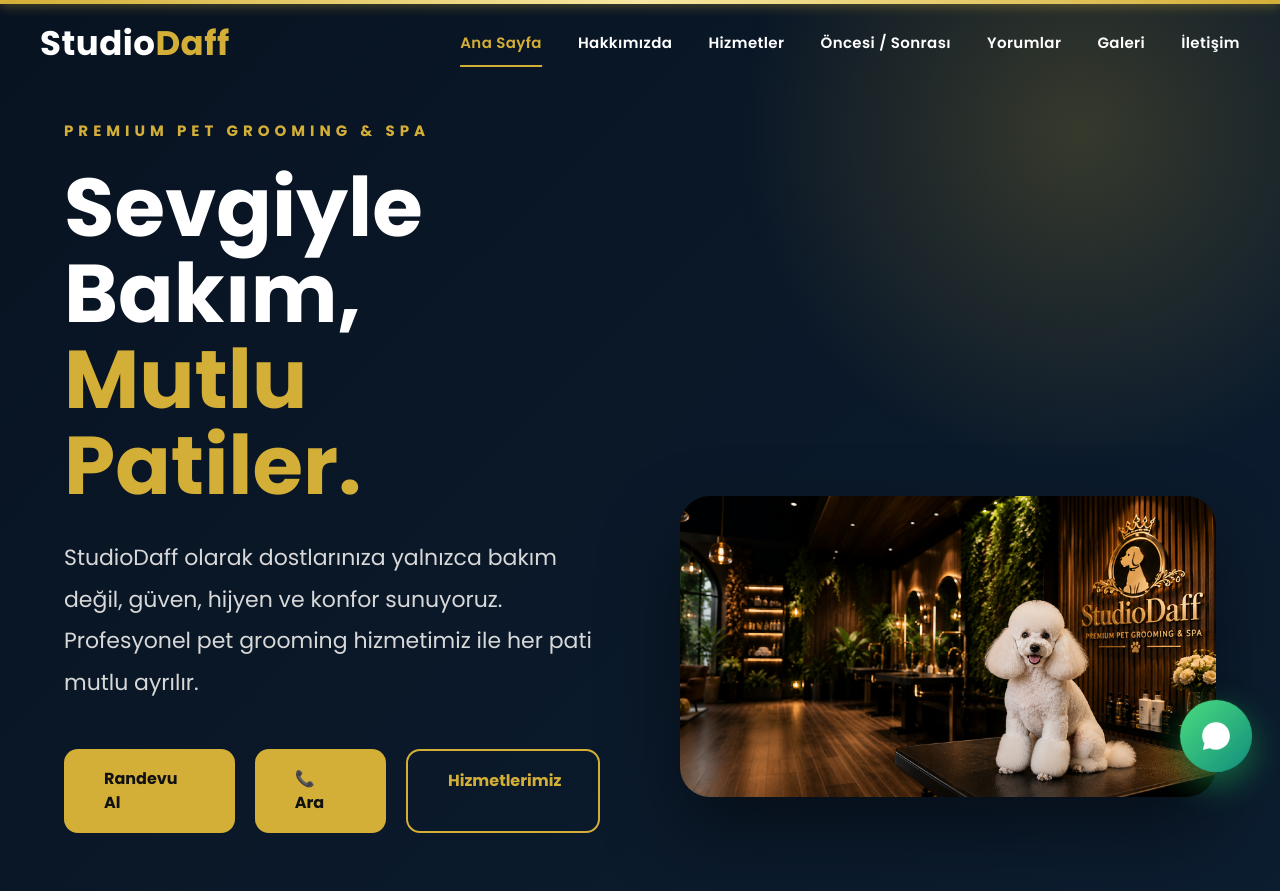
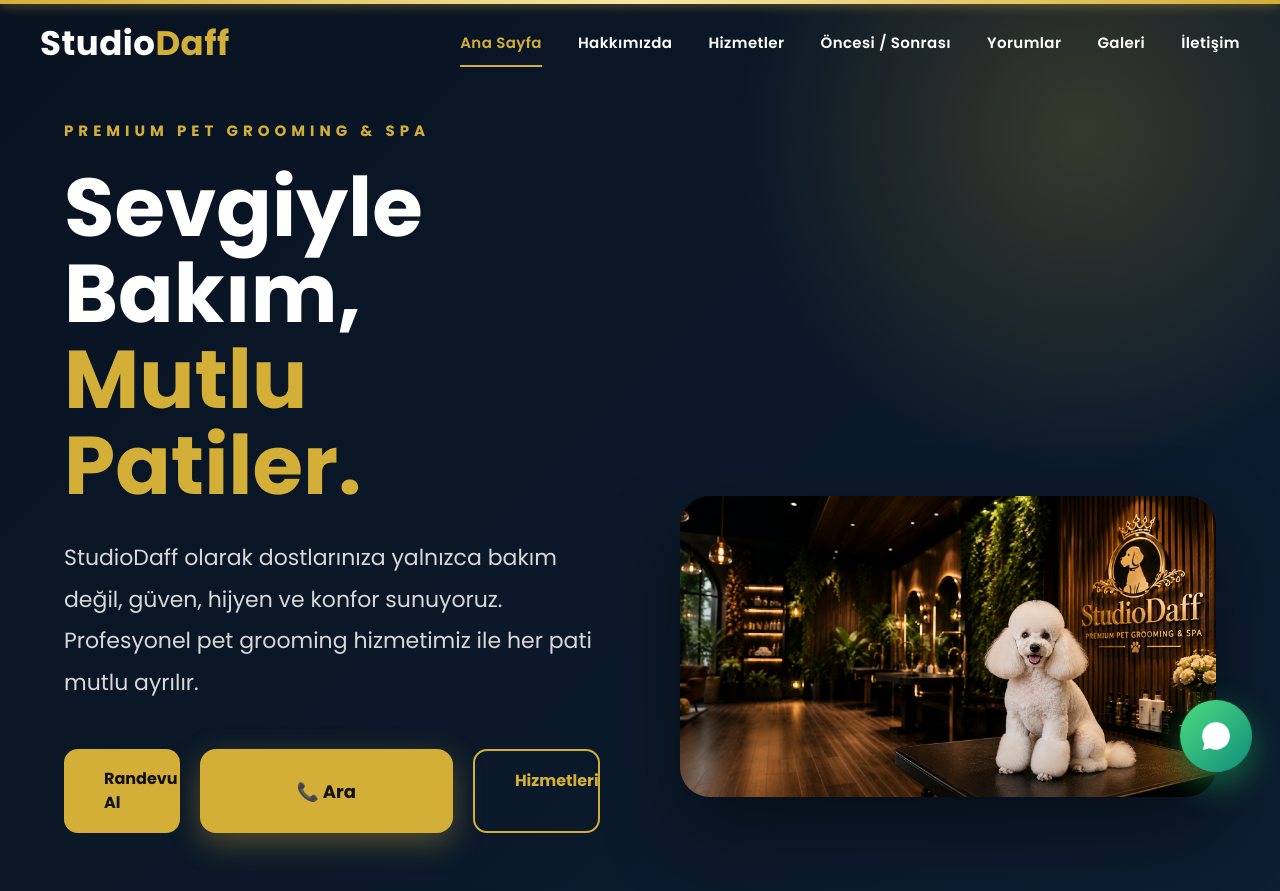
Before and after one commit to hasancemalerol-code/studiodaff-web, a Next.js app: page / in a window 1280 px wide. Shown: the top 891 px of the page. Built offline with nearby package versions, Linux system fonts and the light colour scheme.

Commit message:
update studio daff web site

```diff
--- a/components/Hero.css
+++ b/components/Hero.css
@@ -375,19 +375,30 @@
   );
   transform:skewX(-25deg);
 }
+.btn-call{
+  display:flex;
+  align-items:center;
+  justify-content:center;
 
-.btn-call:hover::before{
-  left:150%;
-  transition:.8s;
+  width:100%;
+  min-height:64px;
+
+  background:#D4AF37;
+  color:#111;
+
+  border:none;
+  border-radius:16px;
+
+  font-size:18px;
+  font-weight:700;
+  text-decoration:none;
+
+  box-shadow:0 10px 30px rgba(212,175,55,.35);
+
+  transition:.3s ease;
 }
 
 .btn-call:hover{
-  transform:translateY(-5px);
-  box-shadow:0 18px 40px rgba(212,175,55,.35);
+  transform:translateY(-3px);
+  box-shadow:0 18px 40px rgba(212,175,55,.45);
 }
-
-@media(max-width:768px){
-  .btn-call{
-    text-align:center;
-  }
-}
```
